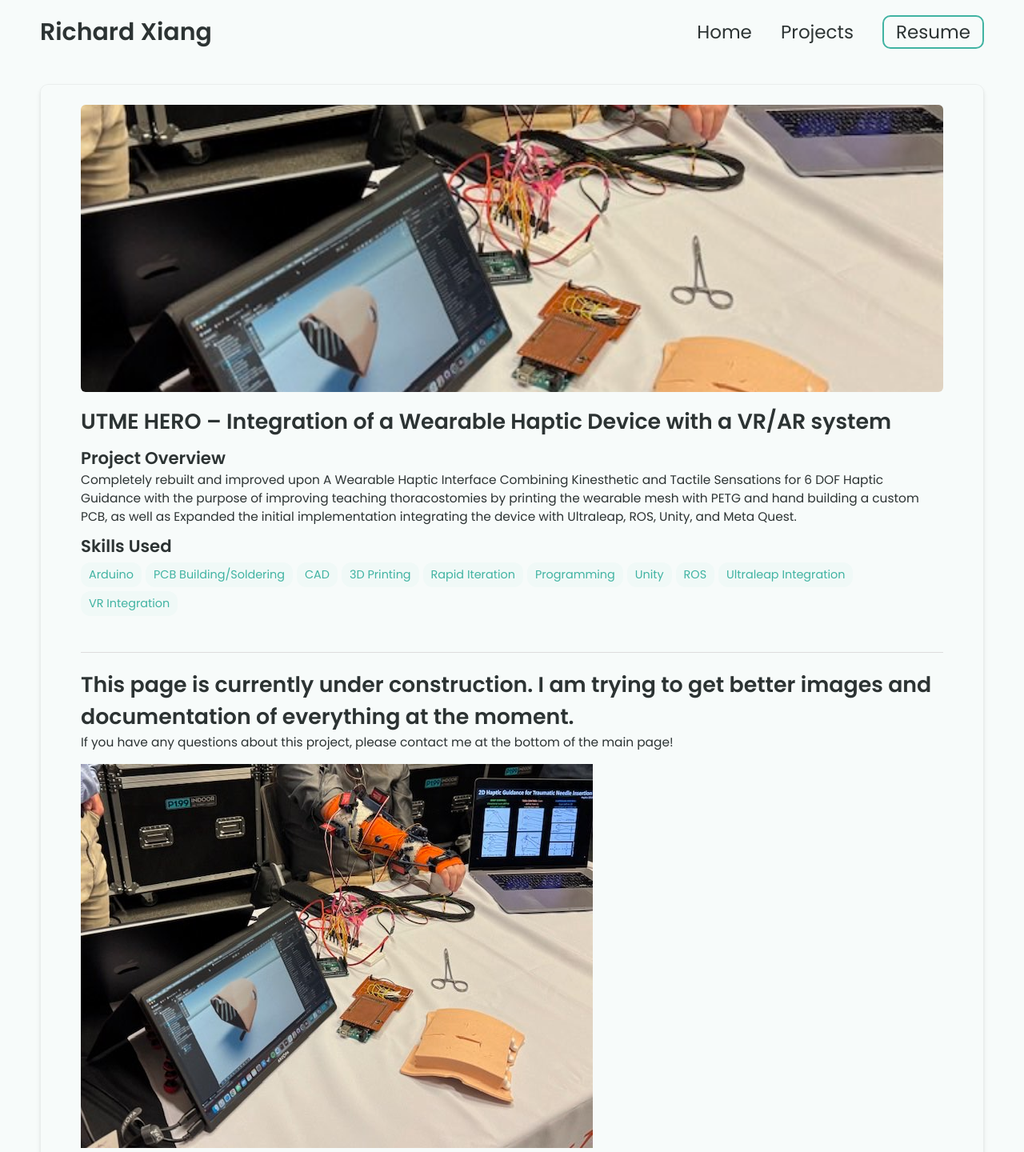
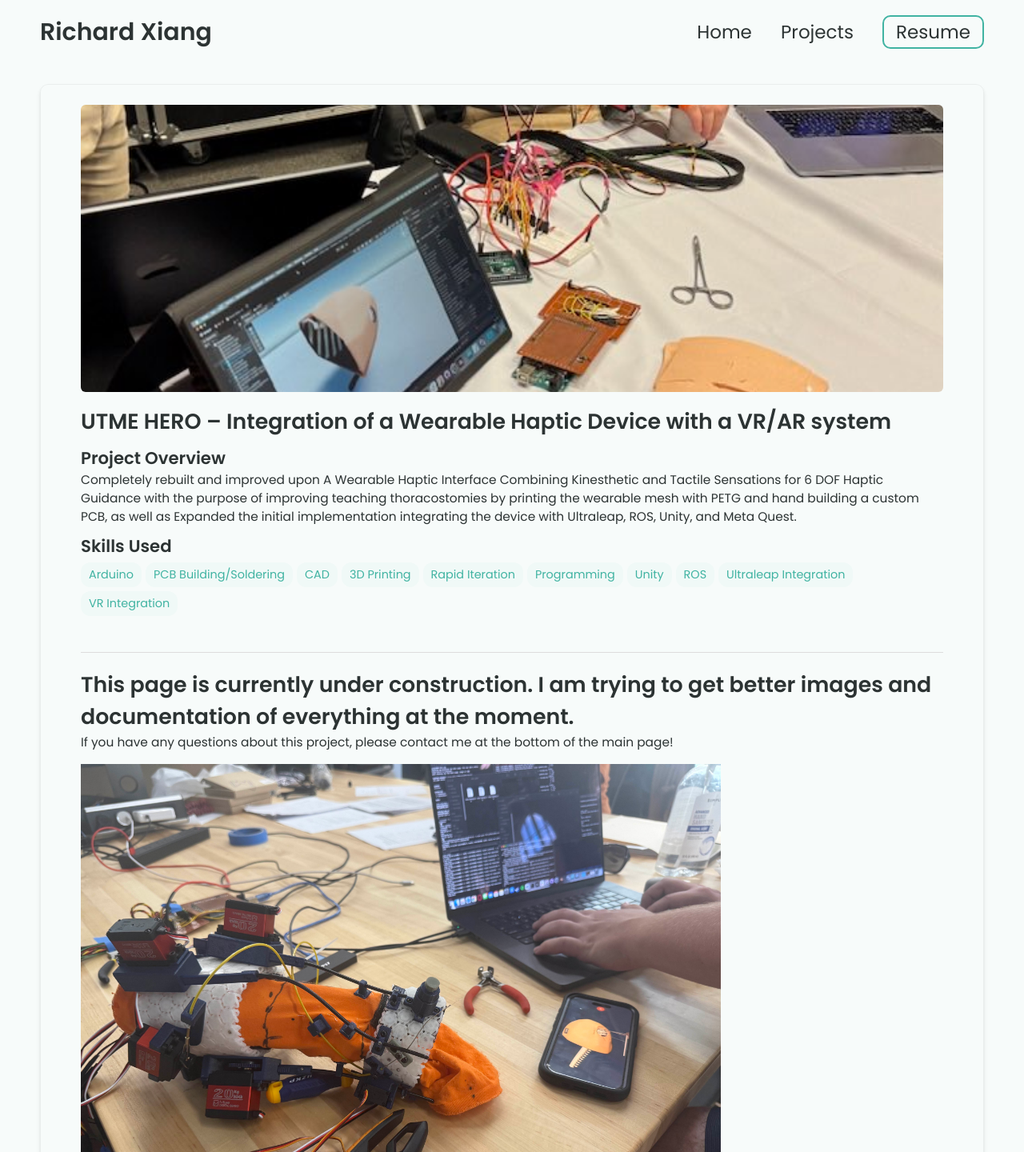
Before and after one commit to ShinKai001/goblin_Japanese, a Jekyll site: the page built from _projects/capstone-project/index.md, in a window 1280 px wide. Shown: the top 1440 px of the page at 80% size. Built offline with Jekyll 4.4.1, drawn with Linux system fonts in a browser that asks for light colours; grey boxes are pictures that could not be loaded.

Commit message:
Update image in index.md for capstone project

```diff
--- a/_projects/capstone-project/index.md
+++ b/_projects/capstone-project/index.md
@@ -20,6 +20,6 @@ main-image: /hero1.jpg
 # This page is currently under construction. I am trying to get better images and documentation of everything at the moment.
 If you have any questions about this project, please contact me at the bottom of the main page!
 
-{% include image-gallery.html images="hero1.jpg" height="600" %}
+{% include image-gallery.html images="hero2.jpg" height="600" %}
 
 {% include youtube-video.html id="C44VwBty0CQ" autoplay= "false" width= "900px" %}
```
